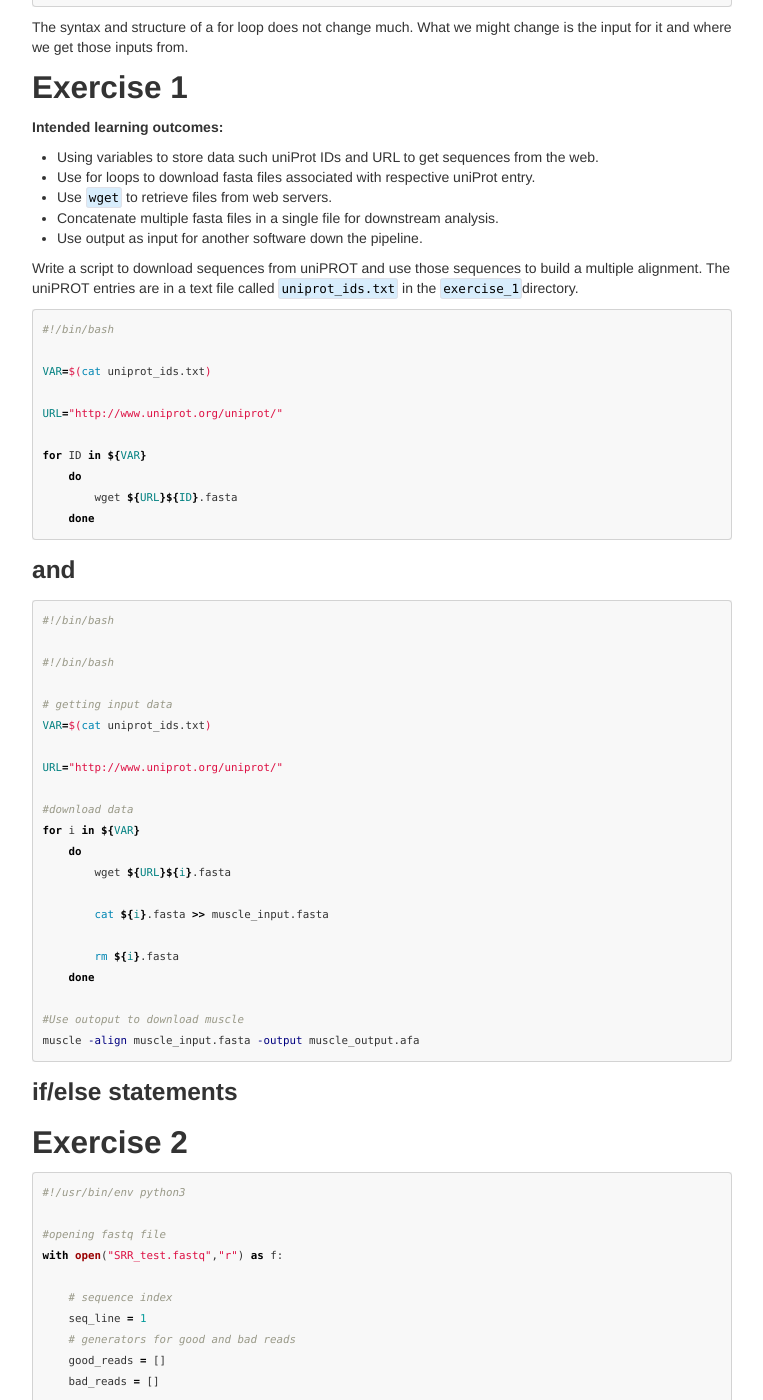
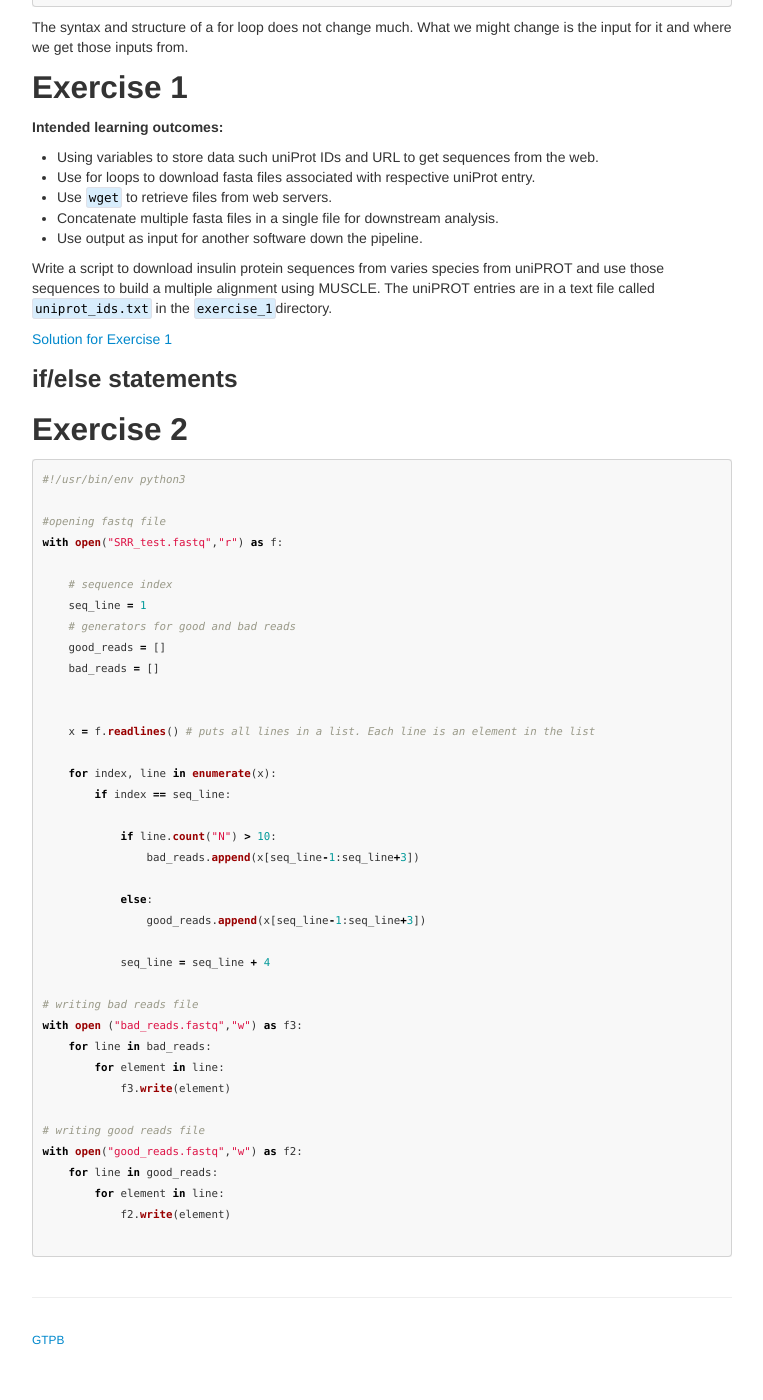
Before and after one commit to GTPB/IBB21, a Jekyll site: the page built from pages/Introduction.md, in a window 1280 px wide and 1400 px high, scrolled down 3804 px. Shown: the whole window, without its empty margins (258-1021 px from the left). Built offline with Jekyll 4.4.1, drawn with Linux system fonts in a browser that asks for light colours; our own code applies the rules of GitHub Pages for plain Markdown files; after the commit the page ends 5164 px from its top, so only the background shows below that.

Commit message:
added solution to exercise_1

````diff
--- a/pages/Introduction.md
+++ b/pages/Introduction.md
@@ -182,46 +182,9 @@ The syntax and structure of a for loop does not change much. What we might chang
    * Use output as input for another software down the pipeline.
 
 
-Write a script to download sequences from uniPROT and use those sequences to build a multiple alignment. The uniPROT entries are in a text file called `uniprot_ids.txt` in the `exercise_1`directory.
+Write a script to download insulin protein sequences from varies species from uniPROT and use those sequences to build a multiple alignment using MUSCLE. The uniPROT entries are in a text file called `uniprot_ids.txt` in the `exercise_1`directory.
 
-```bash
-#!/bin/bash
-
-VAR=$(cat uniprot_ids.txt)
-
-URL="http://www.uniprot.org/uniprot/"
-
-for ID in ${VAR}
-    do
-        wget ${URL}${ID}.fasta
-    done
-```
-
-### and
-
-```bash
-#!/bin/bash
-
-#!/bin/bash
-
-# getting input data
-VAR=$(cat uniprot_ids.txt)
-
-URL="http://www.uniprot.org/uniprot/"
-
-#download data
-for i in ${VAR}
-    do
-        wget ${URL}${i}.fasta
-
-        cat ${i}.fasta >> muscle_input.fasta
-
-        rm ${i}.fasta
-    done
-
-#Use outoput to download muscle
-muscle -align muscle_input.fasta -output muscle_output.afa
-```
+[Solution for Exercise 1](pages/Solution_1.md)
 
 ### if/else statements
 
````
Also changed, not shown: pages/Exercises.md (deleted, +0 -1 lines), pages/Solution_1.md (added, +37 -0 lines).
